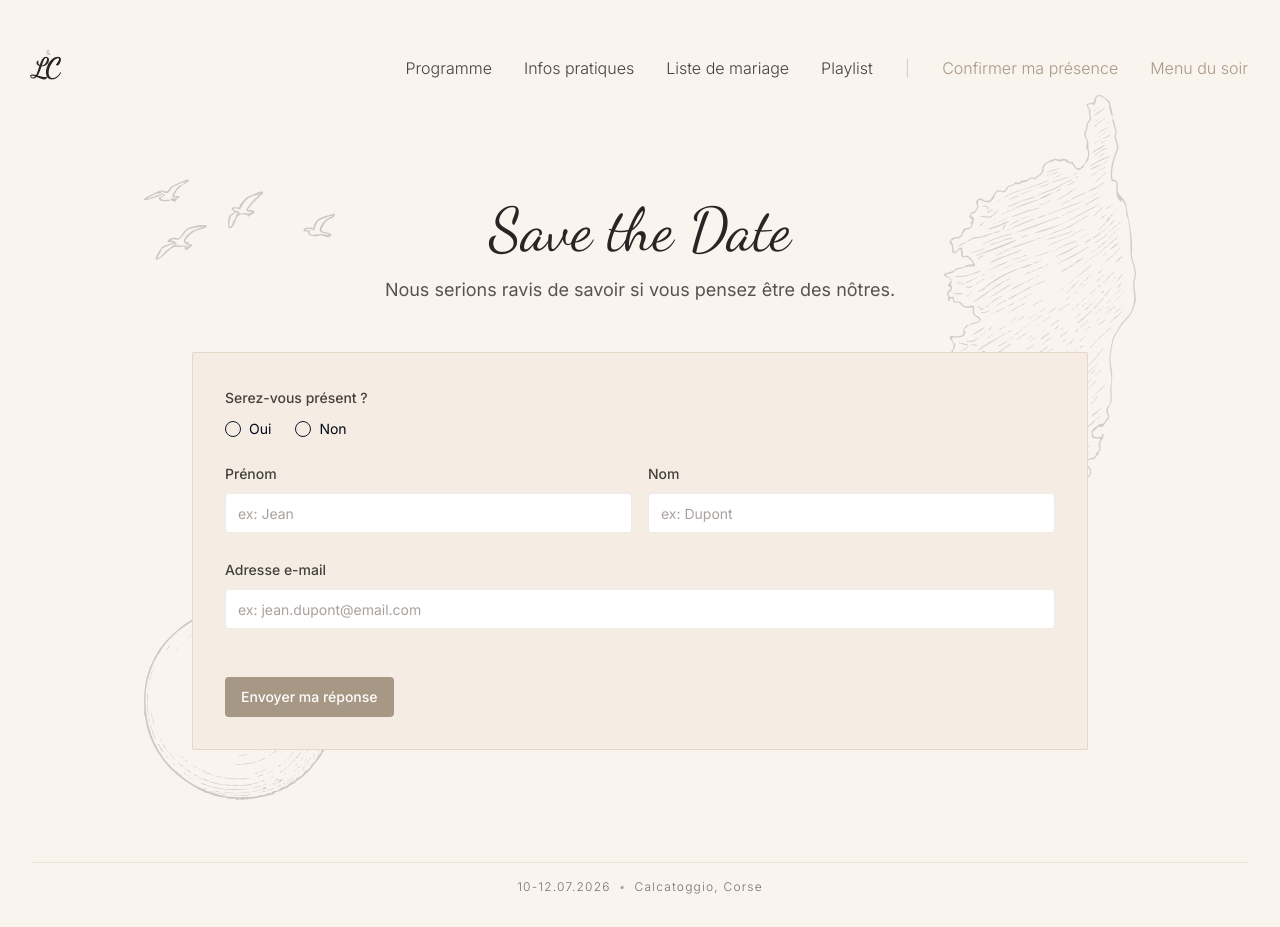
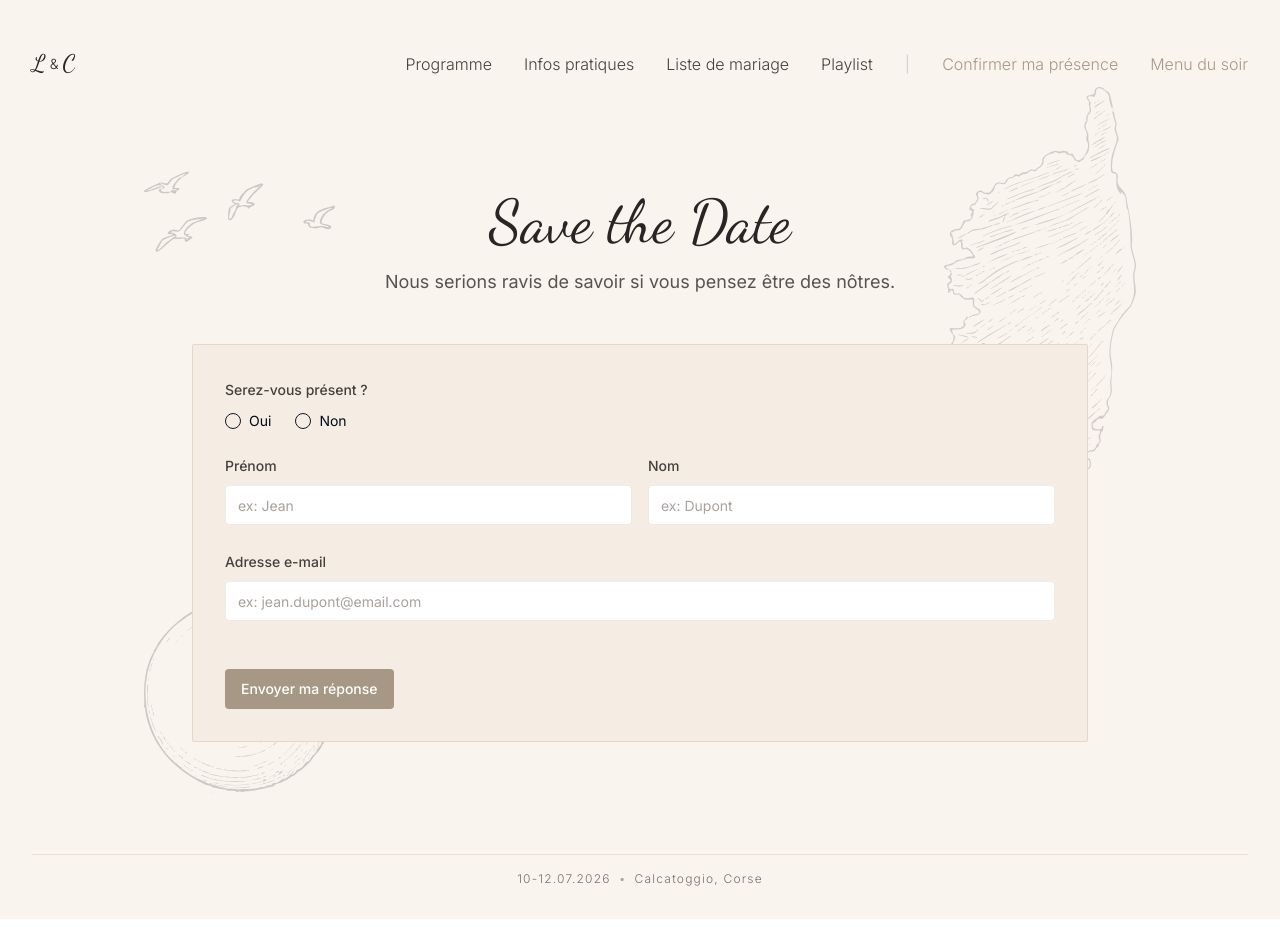
Before and after one commit to rcoco78/ouiencorse, a React (Vite) app: page /save-the-date in a window 1280 px wide. Built offline with nearby package versions, Linux system fonts and the light colour scheme.

Commit message:
Revert "feat: logo monogramme entrelacé L & C"
This reverts commit d7d829f6c897c6efd4738ac22add4755de31104c.

```diff
--- a/src/components/LogoMonogram.tsx
+++ /dev/null
@@ -1,74 +0,0 @@
-import { cn } from "@/lib/utils";
-
-interface LogoMonogramProps {
-  className?: string;
-}
-
-/**
- * Monogramme entrelacé L & C.
- *
- * Effet d'entrelacement :
- *   - C est derrière L dans la zone de croisement centrale (z-index 1)
- *   - L est devant C (z-index 2) → le fût de L passe devant le corps de C
- *   - La partie haute du C repasse devant L (z-index 3, clip-path sur 40 %)
- *     → l'arc supérieur du C croise par-dessus la hampe du L
- *
- * Le résultat : L et C se croisent en deux points, ce qui donne l'illusion
- * d'un entrelacement de deux brins.
- */
-export function LogoMonogram({ className }: LogoMonogramProps) {
-  return (
-    <span
-      className={cn("relative inline-block select-none", className)}
-      style={{ width: "29px", height: "34px" }}
-      role="img"
-      aria-label="L & C"
-    >
-      {/* C — couche inférieure (derrière L au centre) */}
-      <span
-        className="absolute bottom-0 right-0 font-dancing font-semibold text-stone-800 leading-none"
-        style={{ fontSize: "28px", zIndex: 1 }}
-        aria-hidden="true"
-      >
-        C
-      </span>
-
-      {/* L — couche centrale (devant C dans la zone de croisement) */}
-      <span
-        className="absolute bottom-0 left-0 font-dancing font-semibold text-stone-800 leading-none"
-        style={{ fontSize: "28px", zIndex: 2 }}
-        aria-hidden="true"
-      >
-        L
-      </span>
-
-      {/* C haut — couche supérieure, seulement l'arc du haut (croise devant le fût de L) */}
-      <span
-        className="absolute bottom-0 right-0 font-dancing font-semibold text-stone-800 leading-none"
-        style={{
-          fontSize: "28px",
-          zIndex: 3,
-          clipPath: "inset(0 0 60% 0)",
-        }}
-        aria-hidden="true"
-      >
-        C
-      </span>
-
-      {/* & — minuscule, flottant entre les deux lettres */}
-      <span
-        className="absolute font-sans font-extralight text-stone-400 leading-none"
-        style={{
-          fontSize: "7px",
-          left: "56%",
-          transform: "translateX(-50%)",
-          top: "1px",
-          zIndex: 4,
-        }}
-        aria-hidden="true"
-      >
-        &amp;
-      </span>
-    </span>
-  );
-}
--- a/src/pages/Index.tsx
+++ b/src/pages/Index.tsx
@@ -1,5 +1,4 @@
 import { Navigation } from "@/components/Navigation";
-import { LogoMonogram } from "@/components/LogoMonogram";
 import { SiteFooter } from "@/components/SiteFooter";
 
 export default function Index() {
@@ -9,8 +8,17 @@ export default function Index() {
         {/* Header */}
         <header className="py-8 sm:py-12">
           <div className="flex items-center justify-between">
-            <a href="/" className="hover:opacity-80 transition-opacity">
-              <LogoMonogram />
+            {/* L & C Logo */}
+            <a href="/" className="flex items-center space-x-1 hover:opacity-80 transition-opacity">
+              <span className="font-dancing text-2xl font-medium text-stone-800">
+                L
+              </span>
+              <span className="font-sans text-sm font-thin text-stone-800">
+                &
+              </span>
+              <span className="font-dancing text-2xl font-medium text-stone-800">
+                C
+              </span>
             </a>
             <Navigation />
           </div>
--- a/src/pages/InfosPratiques.tsx
+++ b/src/pages/InfosPratiques.tsx
@@ -1,5 +1,4 @@
 import { Navigation } from "@/components/Navigation";
-import { LogoMonogram } from "@/components/LogoMonogram";
 import { SiteFooter } from "@/components/SiteFooter";
 
 function Item({ label, detail }: { label: string; detail?: string }) {
@@ -17,8 +16,10 @@ export default function InfosPratiques() {
       <div className="container mx-auto px-6 sm:px-8 flex flex-col flex-grow">
         <header className="py-8 sm:py-12">
           <div className="flex items-center justify-between">
-            <a href="/" className="hover:opacity-80 transition-opacity">
-              <LogoMonogram />
+            <a href="/" className="flex items-center space-x-1 hover:opacity-80 transition-opacity">
+              <span className="font-dancing text-2xl font-medium text-stone-800">L</span>
+              <span className="font-sans text-sm font-thin text-stone-800">&</span>
+              <span className="font-dancing text-2xl font-medium text-stone-800">C</span>
             </a>
             <Navigation />
           </div>
--- a/src/pages/ListeMariage.tsx
+++ b/src/pages/ListeMariage.tsx
@@ -1,6 +1,5 @@
 import { Gift, Plane, Home, Copy, Check } from "lucide-react";
 import { Navigation } from "@/components/Navigation";
-import { LogoMonogram } from "@/components/LogoMonogram";
 import { SiteFooter } from "@/components/SiteFooter";
 import { useState } from "react";
 import { toast } from "sonner";
@@ -79,8 +78,10 @@ export default function ListeMariage() {
         {/* Header */}
         <header className="py-8 sm:py-12">
           <div className="flex items-center justify-between">
-            <a href="/" className="hover:opacity-80 transition-opacity">
-              <LogoMonogram />
+            <a href="/" className="flex items-center space-x-1 hover:opacity-80 transition-opacity">
+              <span className="font-dancing text-2xl font-medium text-stone-800">L</span>
+              <span className="font-sans text-sm font-thin text-stone-800">&</span>
+              <span className="font-dancing text-2xl font-medium text-stone-800">C</span>
             </a>
             <Navigation />
           </div>
--- a/src/pages/Menu.tsx
+++ b/src/pages/Menu.tsx
@@ -5,7 +5,6 @@ import { z } from "zod";
 import { CheckCircle } from "lucide-react";
 import { toast } from "sonner";
 import { Navigation } from "@/components/Navigation";
-import { LogoMonogram } from "@/components/LogoMonogram";
 import { SiteFooter } from "@/components/SiteFooter";
 import { Button } from "@/components/ui/button";
 import { Input } from "@/components/ui/input";
@@ -57,8 +56,10 @@ function PageHeader() {
   return (
     <header className="py-8 sm:py-12">
       <div className="flex items-center justify-between">
-        <a href="/" className="hover:opacity-80 transition-opacity">
-          <LogoMonogram />
+        <a href="/" className="flex items-center space-x-1 hover:opacity-80 transition-opacity">
+          <span className="font-dancing text-2xl font-medium text-stone-800">L</span>
+          <span className="font-sans text-sm font-thin text-stone-800">&</span>
+          <span className="font-dancing text-2xl font-medium text-stone-800">C</span>
         </a>
         <Navigation />
       </div>
--- a/src/pages/Playlist.tsx
+++ b/src/pages/Playlist.tsx
@@ -1,6 +1,5 @@
 import { ArrowUp, Music2, Plus, Search, X } from "lucide-react";
 import { Navigation } from "@/components/Navigation";
-import { LogoMonogram } from "@/components/LogoMonogram";
 import { SiteFooter } from "@/components/SiteFooter";
 import { Button } from "@/components/ui/button";
 import { Input } from "@/components/ui/input";
@@ -314,8 +313,17 @@ export default function Playlist() {
         {/* Header */}
         <header className="py-8 sm:py-12">
           <div className="flex items-center justify-between">
-            <a href="/" className="hover:opacity-80 transition-opacity">
-              <LogoMonogram />
+            {/* L & C Logo */}
+            <a href="/" className="flex items-center space-x-1 hover:opacity-80 transition-opacity">
+              <span className="font-dancing text-2xl font-medium text-stone-800">
+                L
+              </span>
+              <span className="font-sans text-sm font-thin text-stone-800">
+                &
+              </span>
+              <span className="font-dancing text-2xl font-medium text-stone-800">
+                C
+              </span>
             </a>
             <Navigation />
           </div>
--- a/src/pages/Presence.tsx
+++ b/src/pages/Presence.tsx
@@ -5,7 +5,6 @@ import { z } from "zod";
 import { CheckCircle, UserPlus, X } from "lucide-react";
 import { toast } from "sonner";
 import { Navigation } from "@/components/Navigation";
-import { LogoMonogram } from "@/components/LogoMonogram";
 import { SiteFooter } from "@/components/SiteFooter";
 import { Button } from "@/components/ui/button";
 import { Input } from "@/components/ui/input";
@@ -63,8 +62,10 @@ function PageHeader() {
   return (
     <header className="py-8 sm:py-12">
       <div className="flex items-center justify-between">
-        <a href="/" className="hover:opacity-80 transition-opacity">
-          <LogoMonogram />
+        <a href="/" className="flex items-center space-x-1 hover:opacity-80 transition-opacity">
+          <span className="font-dancing text-2xl font-medium text-stone-800">L</span>
+          <span className="font-sans text-sm font-thin text-stone-800">&</span>
+          <span className="font-dancing text-2xl font-medium text-stone-800">C</span>
         </a>
         <Navigation />
       </div>
--- a/src/pages/Programme.tsx
+++ b/src/pages/Programme.tsx
@@ -1,5 +1,4 @@
 import { Navigation } from "@/components/Navigation";
-import { LogoMonogram } from "@/components/LogoMonogram";
 import { SiteFooter } from "@/components/SiteFooter";
 
 function Item({ label, detail, note }: { label: string; detail?: string; note?: string }) {
@@ -18,8 +17,10 @@ export default function Programme() {
       <div className="container mx-auto px-6 sm:px-8 flex flex-col flex-grow">
         <header className="py-8 sm:py-12">
           <div className="flex items-center justify-between">
-            <a href="/" className="hover:opacity-80 transition-opacity">
-              <LogoMonogram />
+            <a href="/" className="flex items-center space-x-1 hover:opacity-80 transition-opacity">
+              <span className="font-dancing text-2xl font-medium text-stone-800">L</span>
+              <span className="font-sans text-sm font-thin text-stone-800">&</span>
+              <span className="font-dancing text-2xl font-medium text-stone-800">C</span>
             </a>
             <Navigation />
           </div>
--- a/src/pages/SaveTheDate.tsx
+++ b/src/pages/SaveTheDate.tsx
@@ -4,7 +4,6 @@ import { zodResolver } from "@hookform/resolvers/zod";
 import { useForm, useFieldArray } from "react-hook-form";
 import { z } from "zod";
 import { Navigation } from "@/components/Navigation";
-import { LogoMonogram } from "@/components/LogoMonogram";
 import { Separator } from "@/components/ui/separator";
 import { Button } from "@/components/ui/button";
 import {
@@ -140,8 +139,17 @@ export default function SaveTheDate() {
         {/* Header */}
         <header className="py-8 sm:py-12">
           <div className="flex items-center justify-between">
-            <a href="/" className="hover:opacity-80 transition-opacity">
-              <LogoMonogram />
+            {/* L & C Logo */}
+            <a href="/" className="flex items-center space-x-1 hover:opacity-80 transition-opacity">
+              <span className="font-dancing text-2xl font-medium text-stone-800">
+                L
+              </span>
+              <span className="font-sans text-sm font-thin text-stone-800">
+                &
+              </span>
+              <span className="font-dancing text-2xl font-medium text-stone-800">
+                C
+              </span>
             </a>
             <Navigation />
           </div>
```
